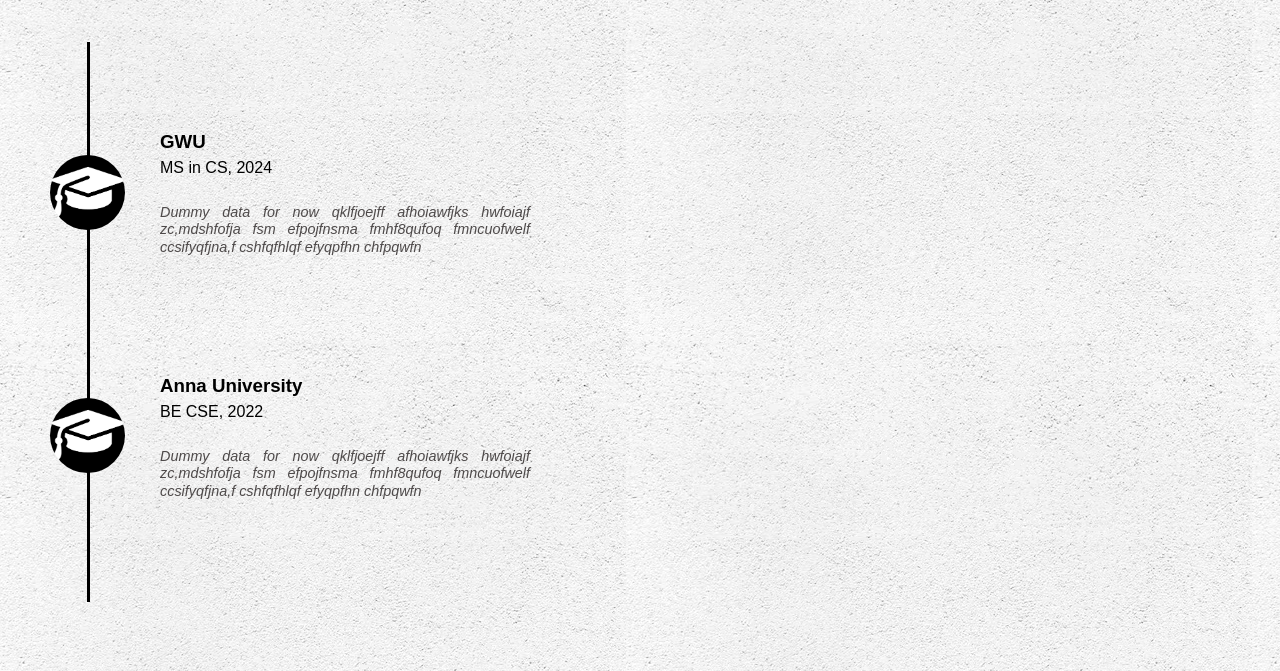
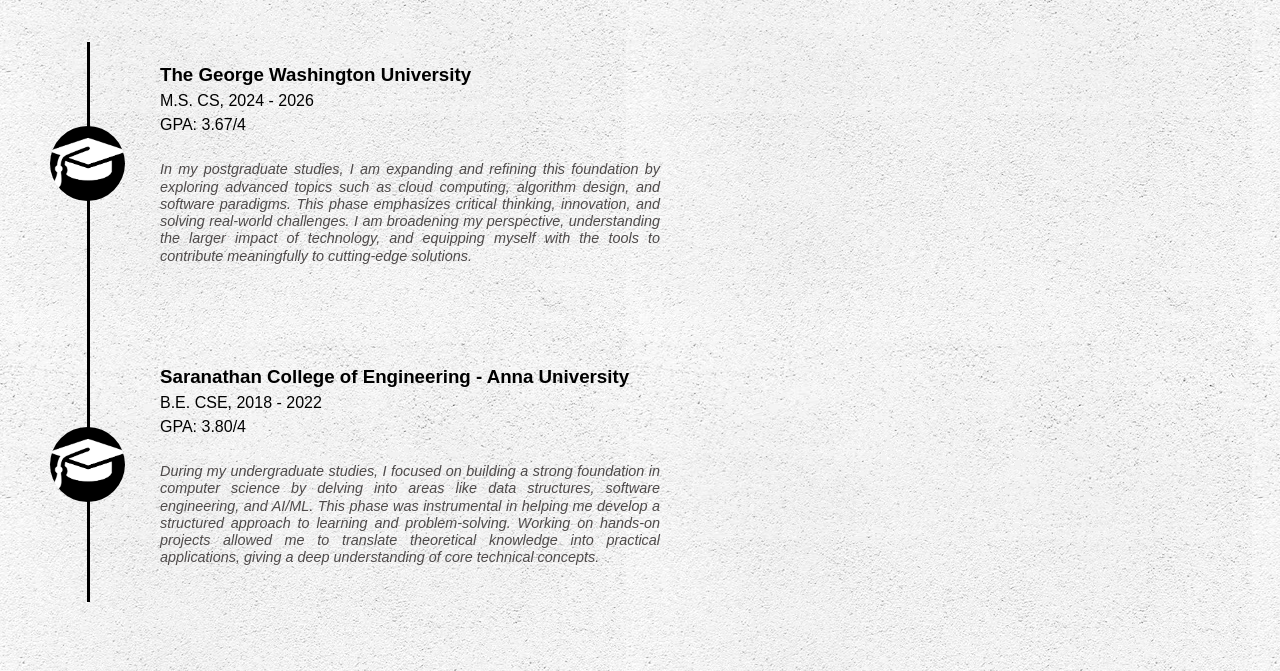
Before and after one commit to Hidhayath-Nisha/Portfolio, a plain HTML site: page education.html in a window 1280 px wide. Shown: the part 86-757 px from the top of the page. Drawn offline with Linux system fonts and the light colour scheme.

Commit message:
Education completed

```diff
--- a/education.html
+++ b/education.html
@@ -36,19 +36,18 @@
     <div class="timeline-content">
         <img src="degree.png" alt="GWU" class="timeline-img">
         <div class="timeline-text">
-            <h3>GWU</h3>
-            <p>MS in CS, 2024</p><br>
-            <p class="edu-desc">Dummy data for now qklfjoejff afhoiawfjks hwfoiajf zc,mdshfofja fsm efpojfnsma fmhf8qufoq fmncuofwelf  ccsifyqfjna,f cshfqfhlqf efyqpfhn chfpqwfn </p>
+            <h3>The George Washington University</h3>
+            <p>M.S. CS, 2024 - 2026 <br> GPA: 3.67/4</p><br>
+            <p class="edu-desc">In my postgraduate studies, I am expanding and refining this foundation by exploring advanced topics such as cloud computing, algorithm design, and software paradigms. This phase emphasizes critical thinking, innovation, and solving real-world challenges. I am broadening my perspective, understanding the larger impact of technology, and equipping myself with the tools to contribute meaningfully to cutting-edge solutions.</p>
           </div>
     </div>
-    <br>
     <br>
     <div class="timeline-content">
         <img src="degree.png" alt="Anna University" class="timeline-img">
         <div class="timeline-text">
-            <h3>Anna University</h3>
-            <p>BE CSE, 2022</p><br>
-            <p class="edu-desc">Dummy data for now qklfjoejff afhoiawfjks hwfoiajf zc,mdshfofja fsm efpojfnsma fmhf8qufoq fmncuofwelf  ccsifyqfjna,f cshfqfhlqf efyqpfhn chfpqwfn </p>
+            <h3>Saranathan College of Engineering - Anna University</h3>
+            <p>B.E. CSE, 2018 - 2022  <br> GPA: 3.80/4</p><br>
+            <p class="edu-desc">During my undergraduate studies, I focused on building a strong foundation in computer science by delving into areas like data structures, software engineering, and AI/ML. This phase was instrumental in helping me develop a structured approach to learning and problem-solving. Working on hands-on projects allowed me to translate theoretical knowledge into practical applications, giving a deep understanding of core technical concepts.</p>
           </div>
     </div>
 </div>
--- a/styles.css
+++ b/styles.css
@@ -210,7 +210,7 @@
   padding: 10px 15px;
   line-height: 1.5;
   flex: 1;
-  max-width: 400px;
+  max-width: 600px;
 }
 
 .edu-desc{
```
